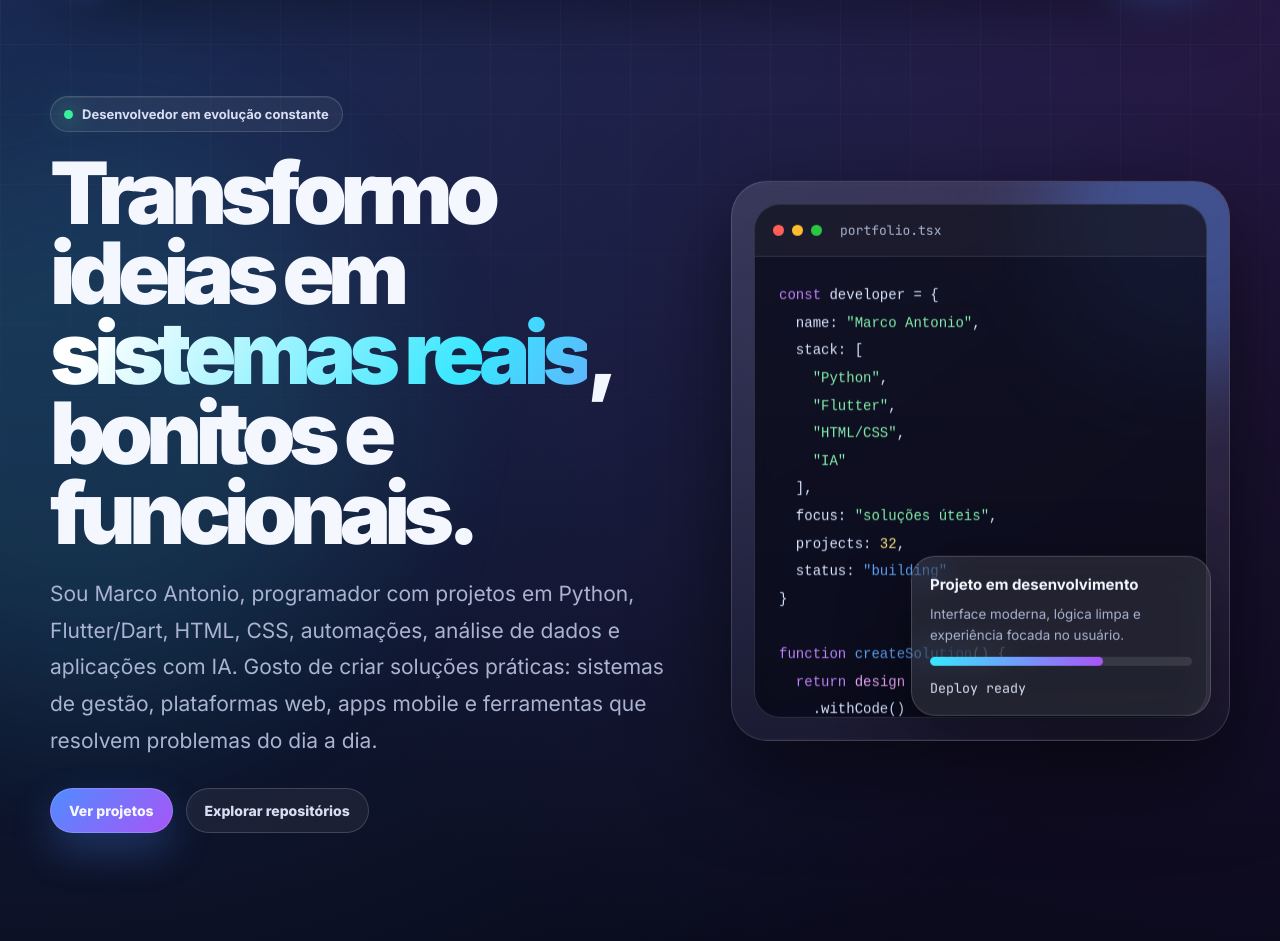
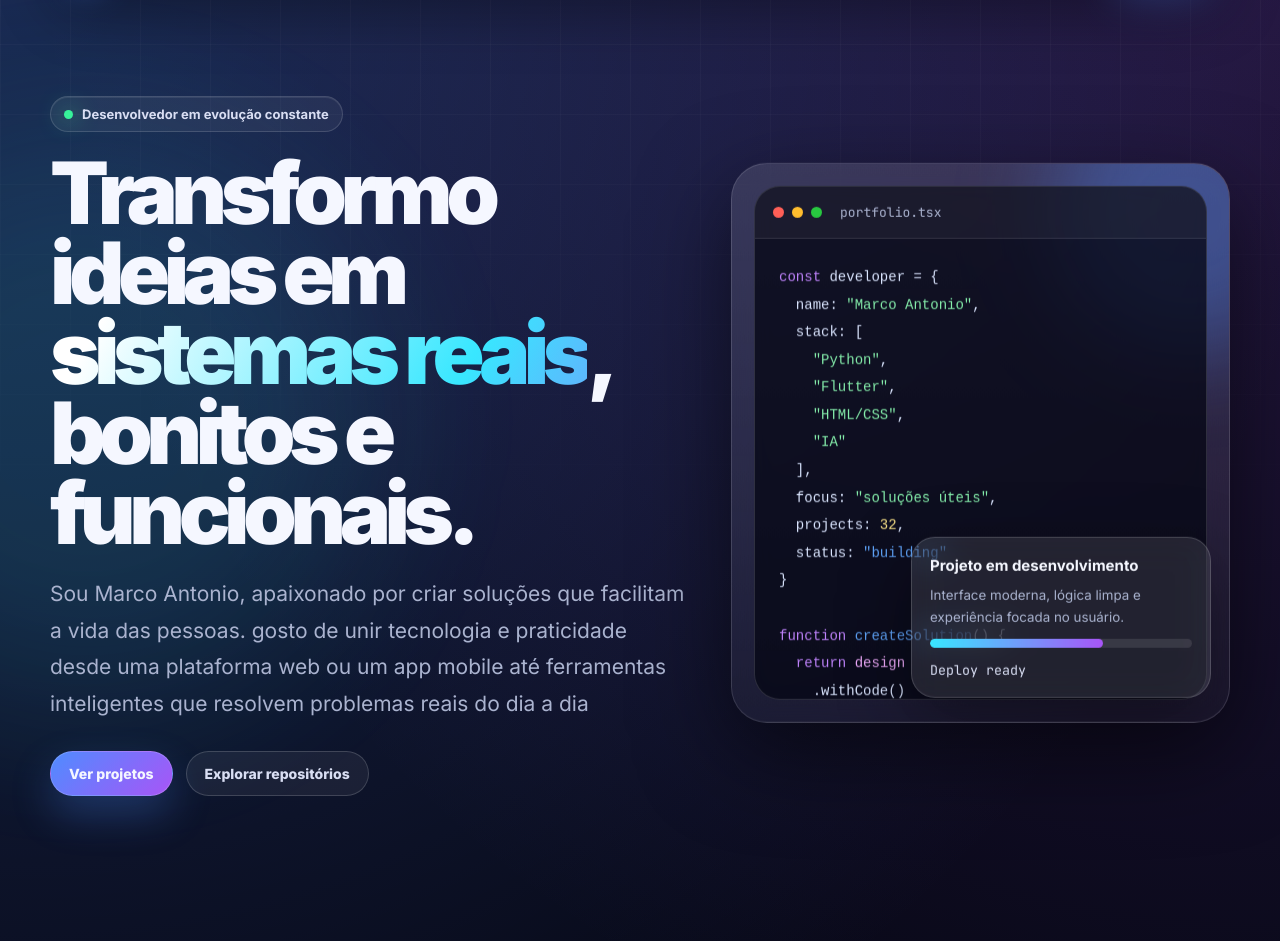
Before and after one commit to marcoantonio567/portfolio, a plain HTML site: page index.html in a window 1280 px wide. Shown: the part 96-1037 px from the top of the page. Drawn offline with Linux system fonts and the light colour scheme.

Commit message:
update introduction text to emphasize passion for creating practical solutions

```diff
--- a/index.html
+++ b/index.html
@@ -43,7 +43,7 @@
         <div class="badge"><span class="badge-dot"></span> <span class="badge-text" data-pt="Desenvolvedor em evolução constante" data-en="Developer in constant evolution">Desenvolvedor em evolução constante</span></div>
         <h1 data-pt="Transformo ideias em <span class='gradient-text'>sistemas reais</span>, bonitos e funcionais." data-en="I turn ideas into <span class='gradient-text'>real systems</span>, beautiful and functional.">Transformo ideias em <span class="gradient-text">sistemas reais</span>, bonitos e funcionais.</h1>
         <p>
-          <span data-pt="Sou Marco Antonio, programador com projetos em Python, Flutter/Dart, HTML, CSS, automações, análise de dados e aplicações com IA. Gosto de criar soluções práticas: sistemas de gestão, plataformas web, apps mobile e ferramentas que resolvem problemas do dia a dia." data-en="I am Marco Antonio, a developer with projects in Python, Flutter/Dart, HTML, CSS, automation, data analysis and AI applications. I like building practical solutions: management systems, web platforms, mobile apps and tools that solve everyday problems.">Sou Marco Antonio, programador com projetos em Python, Flutter/Dart, HTML, CSS, automações, análise de dados e aplicações com IA. Gosto de criar soluções práticas: sistemas de gestão, plataformas web, apps mobile e ferramentas que resolvem problemas do dia a dia.</span>
+          <span data-pt="Sou Marco Antonio, apaixonado por criar soluções que facilitam a vida das pessoas. gosto de unir tecnologia e praticidade desde uma plataforma web ou um app mobile até ferramentas inteligentes que resolvem problemas reais do dia a dia" data-en="I'm Marco Antonio, passionate about creating solutions that make people's lives easier. I like to combine technology and practicality: from web platforms or mobile apps to smart tools that solve real-world problems."></span>
         </p>
         <div class="hero-actions">
           <a class="btn btn-primary" href="#projetos" data-pt="Ver projetos" data-en="View projects">Ver projetos</a>
```
